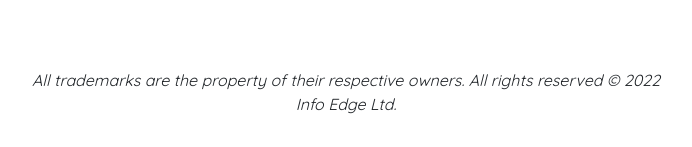
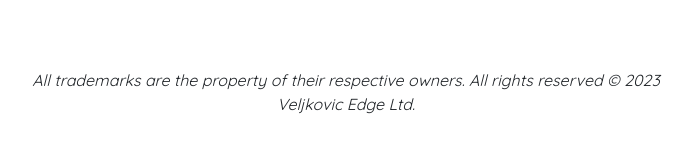
Before and after one commit to veljkovic92/prime-holding, a React (Create React App) app: page / in a window 1280 px wide. Shown: the part 650-797 px from the top of the page, without its empty margins (294-986 px from the left). Built offline with nearby package versions, Linux system fonts and the light colour scheme.

Commit message:
Minor final tweaks

```diff
--- a/src/components/layout/Footer/Footer.tsx
+++ b/src/components/layout/Footer/Footer.tsx
@@ -7,7 +7,7 @@
       <p>
         <em>
           All trademarks are the property of their respective owners. All rights
-          reserved © 2022 Info Edge Ltd.
+          reserved © 2023 Veljkovic Edge Ltd.
         </em>
       </p>
     </section>
```
